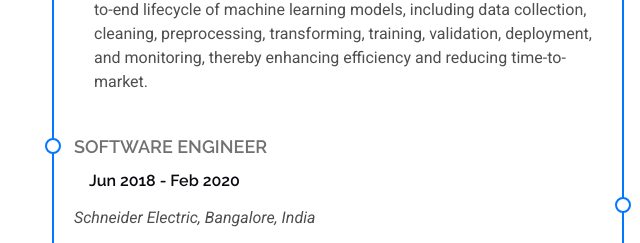
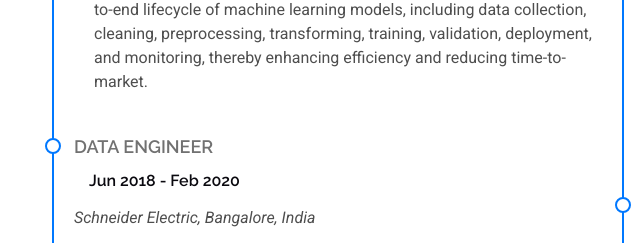
Before and after one commit to T-Yashwanth/yashwanth.github.io, a plain HTML site: page index.html in a window 1280 px wide. Shown: the part 2615-2858 px from the top of the page, 30-670 px from the left. Drawn offline with Linux system fonts and the light colour scheme.

Commit message:
have done some updates

```diff
--- a/index.html
+++ b/index.html
@@ -213,7 +213,7 @@
                 </ul>
               </div><!-- End Resume Item -->
               <div class="resume-item">
-                <h4>Software Engineer</h4>
+                <h4>Data Engineer</h4>
                 <h5>Jun 2018 - Feb 2020</h5>
                 <p><em>Schneider Electric, Bangalore, India</em></p>
                 <ul>
```
